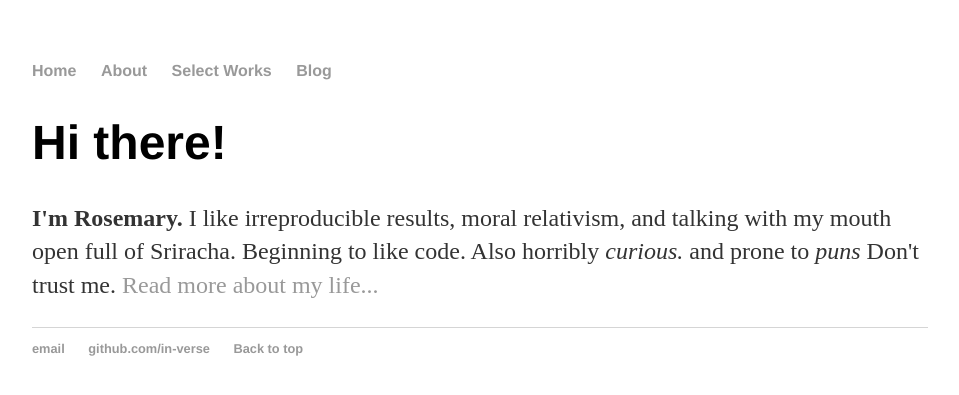
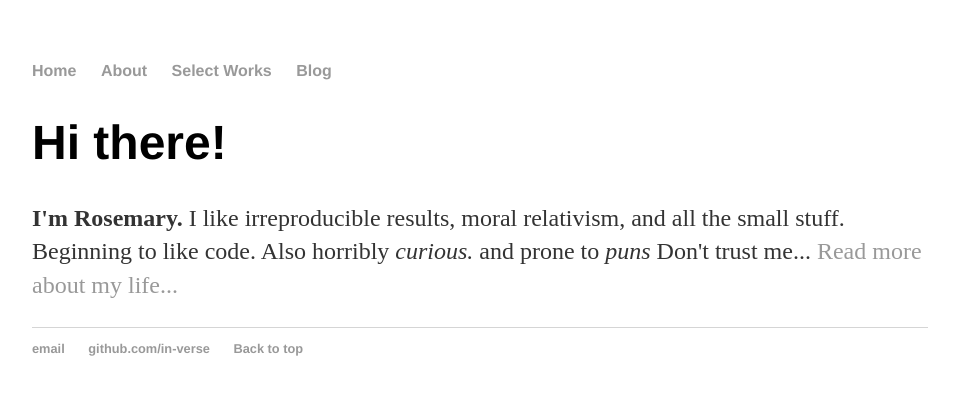
Before and after one commit to In-Verse/in-verse.github.io, a Jekyll site: the page built from index.html, in a window 1280 px wide. Shown: the top 395 px of the page, without its empty margins (160-1119 px from the left). Built offline with Jekyll 4.4.1, drawn with Linux system fonts in a browser that asks for light colours.

Commit message:
Update index.html

```diff
--- a/index.html
+++ b/index.html
@@ -4,6 +4,5 @@ title: Rosemary
 ---
 <div class="blurb">
 	<h1>Hi there!</h1>
-	<p><b>I'm Rosemary.</b> I like irreproducible results, moral relativism, and talking with my mouth
-	open full of Sriracha. Beginning to like code. Also horribly <em>curious.</em> and prone to <em>puns</em> Don't trust me. <a href="/about">Read more about my life...</a></p>
+	<p><b>I'm Rosemary.</b> I like irreproducible results, moral relativism, and all the small stuff. Beginning to like code. Also horribly <em>curious.</em> and prone to <em>puns</em> Don't trust me... <a href="/about">Read more about my life...</a></p>
 </div><!-- /.blurb -->
```
